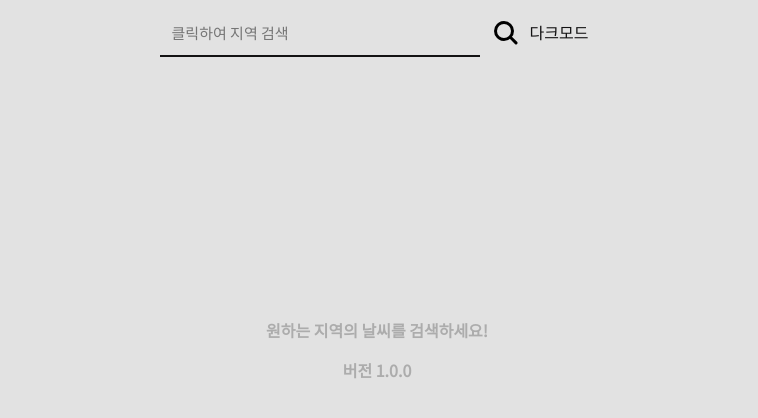
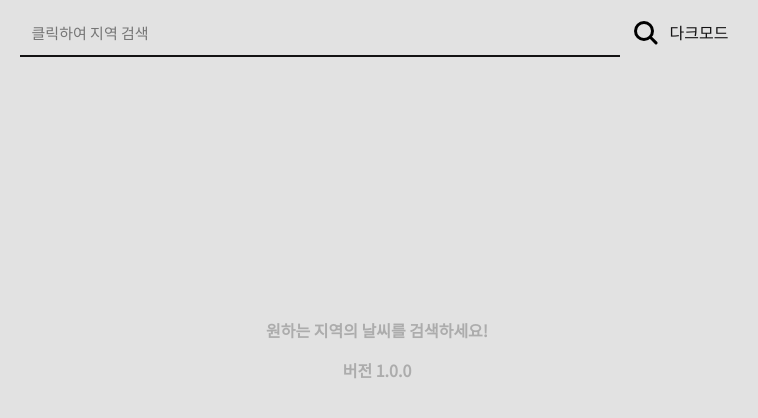
Before and after one commit to NekoNyangYee/kthweather.com, a React (Create React App) app: page / in a window 1280 px wide. Shown: the top 418 px of the page, without its empty margins (263-1021 px from the left). Built offline with nearby package versions, Linux system fonts and the light colour scheme.

Commit message:
commit #07
media query fixed

```diff
--- a/src/Component/Forecast.tsx
+++ b/src/Component/Forecast.tsx
@@ -68,6 +68,9 @@ const BoxContainer = styled.div`
 const SunTime = styled.h1`
     margin: 12px;
     font-size: 29px;
+    @media screen and (max-width: 480px) {
+        font-size: 25px;
+     }
 `;
 
 const WindIcon = styled.img`
@@ -90,6 +93,9 @@ const FeelLike = styled.img`
 
 const SunImg = styled.img`
     width: 10vh;
+    @media screen and (orientation: landscape) {
+        width: 20vh;
+     }
 `;
 
 const Degree = ({ temp }: { temp: number }): JSX.Element => (
--- a/src/Component/Hooks/useForecast.ts
+++ b/src/Component/Hooks/useForecast.ts
@@ -1,4 +1,5 @@
 import { useState, useEffect, ChangeEvent, useCallback, useLayoutEffect } from "react"
+import { lightTheme } from "../../Theme/Theme";
 import { optionType, forecastType } from "../../types/Type";
 
 export const useForecast = () => {
--- a/src/Component/Search/Search.tsx
+++ b/src/Component/Search/Search.tsx
@@ -22,6 +22,9 @@ const TextField = styled.input`
       }
     @media screen and (max-width: 510px) {
         width: 25vh;
+    }
+    @media screen and (orientation: landscape) {
+        width: 75vh;
     }
 `;
 
```
